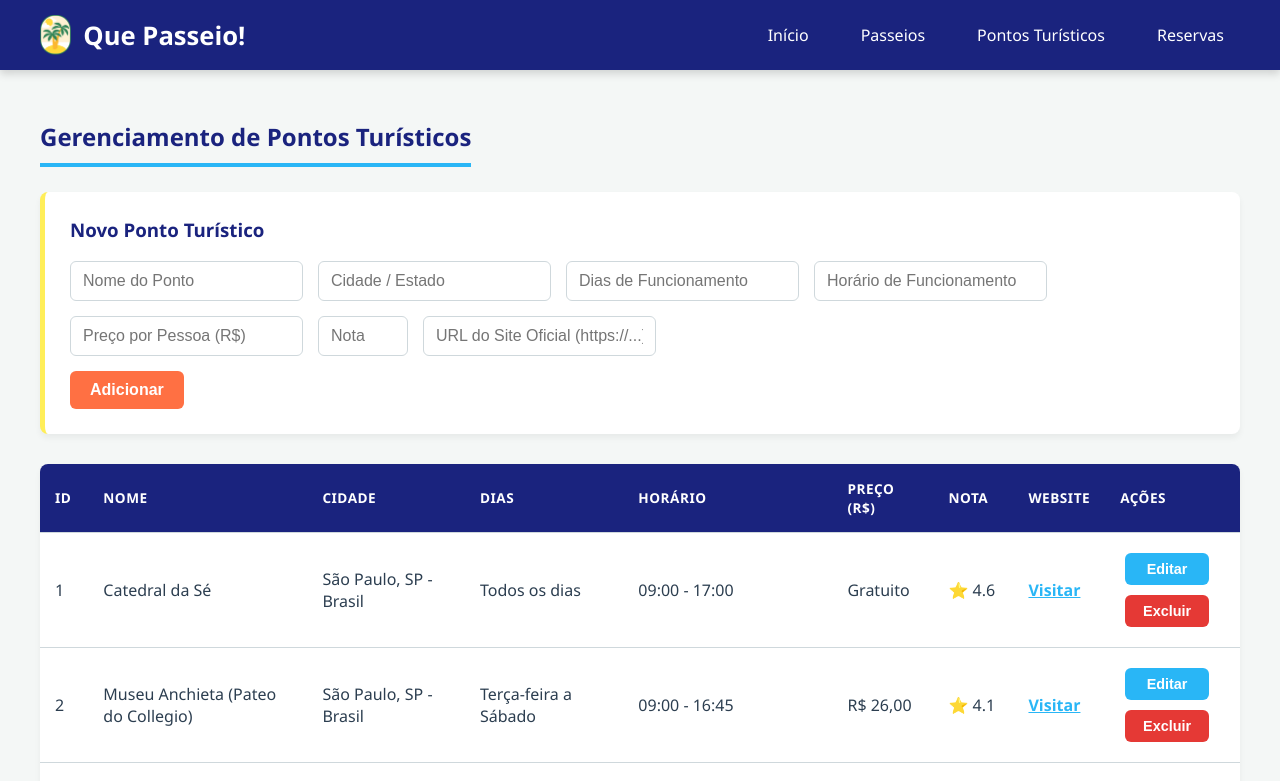
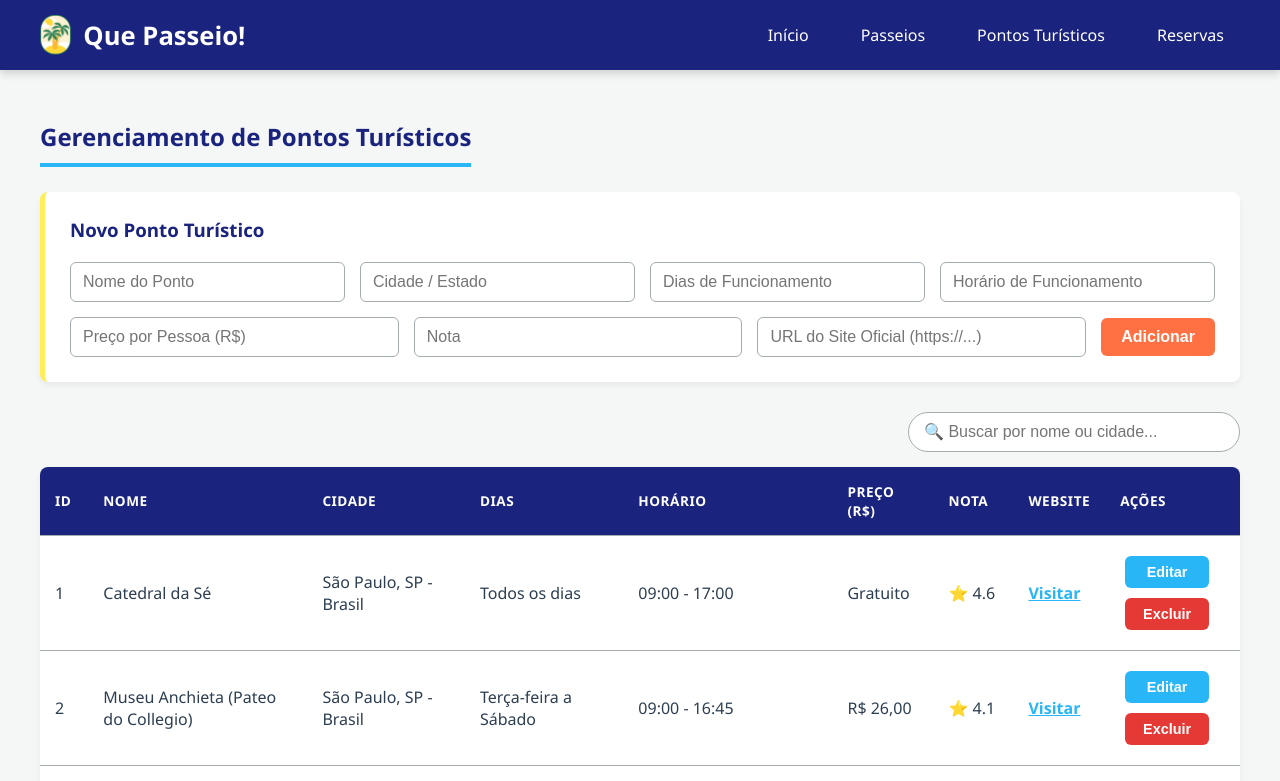
Before and after one commit to felipeteixeiradelima/spodwe2-projeto-final, a React (Create React App) app: page /pontos in a window 1280 px wide. Shown: the top 781 px of the page. Built offline with nearby package versions, Linux system fonts and the light colour scheme.

Commit message:
ADD: ordenação/filtros tabelas | CHG: NavBar movida p/ components

```diff
--- a/src/App.css
+++ b/src/App.css
@@ -8,7 +8,7 @@
   --accent-yellow: #ffee58; /* Amarelo da asa direita */
   --bg-light: #f4f7f6; /* Fundo levemente cinza/azulado */
   --text-dark: #2c3e50;
-  --border-color: #cfd8dc;
+  --border-color: #a5acaf;
 }
 
 /* Reset básico e tipografia */
@@ -112,16 +112,28 @@ h3 {
   padding: 25px;
   border-radius: 8px;
   box-shadow: 0 4px 6px rgba(0, 0, 0, 0.05);
-  border-left: 5px solid var(--accent-yellow); /* Detalhe em amarelo no canto do form */
+  border-left: 5px solid var(--accent-yellow);
+  display: flex;
+  flex-wrap: wrap;
+  gap: 15px;
+  align-items: flex-start;
+}
+
+.crud-form h3 {
+  width: 100%;
+  margin-top: 0;
+  margin-bottom: 5px;
+  color: var(--primary-blue);
 }
 
 .crud-form input {
-  margin-right: 15px;
-  margin-bottom: 15px;
+  flex: 1 1 240px;
+  margin: 0;
   padding: 10px 12px;
   border: 1px solid var(--border-color);
   border-radius: 6px;
   font-size: 1rem;
+  box-sizing: border-box;
   transition: border-color 0.3s, box-shadow 0.3s;
 }
 
@@ -129,6 +141,22 @@ h3 {
   outline: none;
   border-color: var(--accent-cyan);
   box-shadow: 0 0 0 3px rgba(41, 182, 246, 0.2);
+}
+
+.crud-form textarea {
+  width: 100%;
+  flex: 1 1 100%;
+  min-height: 80px;
+  padding: 10px 12px;
+  border-radius: 6px;
+  border: 1px solid var(--border-color);
+  box-sizing: border-box;
+  font-family: inherit;
+}
+
+.crud-form button {
+  flex: 0 1 auto;
+  align-self: center;
 }
 
 /* =========================================
@@ -163,11 +191,11 @@ button:hover {
 }
 
 .btn-editar:hover {
-  background-color: #0288D1;
+  background-color: #0288d1;
 }
 
 .btn-excluir {
-  background-color: #E53935;
+  background-color: #e53935;
   color: white;
   margin: 5px;
   padding: 8px 12px;
@@ -187,7 +215,7 @@ button:hover {
 }
 
 .btn-excluir:hover {
-  background-color: #C62828;
+  background-color: #c62828;
 }
 
 /* =========================================
@@ -296,3 +324,36 @@ button:hover {
   margin: 0;
   text-align: right;
 }
+
+/* =========================================
+   Filtros e Busca
+   ========================================= */
+.filtros-container {
+  margin-bottom: 15px;
+  display: flex;
+  justify-content: flex-end;
+}
+
+.input-busca {
+  width: 300px;
+  padding: 10px 15px;
+  border: 1px solid var(--border-color);
+  border-radius: 20px;
+  font-size: 1rem;
+  transition: box-shadow 0.3s;
+}
+
+.input-busca:focus {
+  outline: none;
+  box-shadow: 0 0 0 3px rgba(41, 182, 246, 0.2);
+  border-color: var(--accent-cyan);
+}
+
+.crud-table th {
+  user-select: none;
+  cursor: "pointer";
+}
+
+.crud-table th:hover {
+  background-color: #12195e;
+}
--- a/src/pages/Passeios.js
+++ b/src/pages/Passeios.js
@@ -13,6 +13,9 @@ function Passeios({ passeios, setPasseios }) {
   });
   const [editando, setEditando] = useState(false);
 
+  const [termoBusca, setTermoBusca] = useState("");
+  const [ordenacao, setOrdenacao] = useState({ campo: "", direcao: "asc" });
+
   const handleChange = (e) => {
     const { name, value } = e.target;
     setForm({ ...form, [name]: value });
@@ -24,7 +27,8 @@ function Passeios({ passeios, setPasseios }) {
       setPasseios(passeios.map((p) => (p.id === form.id ? form : p)));
       setEditando(false);
     } else {
-      const novoId = passeios.length > 0 ? Math.max(...passeios.map((p) => p.id)) + 1 : 1;
+      const novoId =
+        passeios.length > 0 ? Math.max(...passeios.map((p) => p.id)) + 1 : 1;
       setPasseios([...passeios, { ...form, id: novoId }]);
     }
     setForm({
@@ -47,6 +51,38 @@ function Passeios({ passeios, setPasseios }) {
     if (window.confirm("Tem certeza que deseja excluir este passeio?")) {
       setPasseios(passeios.filter((p) => p.id !== id));
     }
+  };
+
+  const handleOrdenar = (campo) => {
+    const direcao =
+      ordenacao.campo === campo && ordenacao.direcao === "asc" ? "desc" : "asc";
+    setOrdenacao({ campo, direcao });
+  };
+
+  let passeiosProcessados = passeios.filter((passeio) => {
+    return (
+      passeio.nome.toLowerCase().includes(termoBusca.toLowerCase()) ||
+      passeio.local.toLowerCase().includes(termoBusca.toLowerCase())
+    );
+  });
+
+  if (ordenacao.campo) {
+    passeiosProcessados.sort((a, b) => {
+      let valorA = a[ordenacao.campo];
+      let valorB = b[ordenacao.campo];
+
+      if (typeof valorA === "string") valorA = valorA.toLowerCase();
+      if (typeof valorB === "string") valorB = valorB.toLowerCase();
+
+      if (valorA < valorB) return ordenacao.direcao === "asc" ? -1 : 1;
+      if (valorA > valorB) return ordenacao.direcao === "asc" ? 1 : -1;
+      return 0;
+    });
+  }
+
+  const renderIconeOrdenacao = (campo) => {
+    if (ordenacao.campo !== campo) return null;
+    return ordenacao.direcao === "asc" ? " ▲" : " ▼";
   };
 
   return (
@@ -76,7 +112,6 @@ function Passeios({ passeios, setPasseios }) {
           name="preco"
           placeholder="Preço por Pessoa (R$)"
           value={form.preco}
-          min="0"
           onChange={handleChange}
           required
         />
@@ -109,7 +144,6 @@ function Passeios({ passeios, setPasseios }) {
           onChange={handleChange}
           required
         />
-        <br />
         <button type="submit">{editando ? "Atualizar" : "Adicionar"}</button>
         {editando && (
           <button
@@ -133,21 +167,43 @@ function Passeios({ passeios, setPasseios }) {
         )}
       </form>
 
+      <div className="filtros-container">
+        <input
+          type="text"
+          placeholder="🔍 Buscar por nome ou local..."
+          value={termoBusca}
+          onChange={(e) => setTermoBusca(e.target.value)}
+          className="input-busca"
+        />
+      </div>
+
       <table className="crud-table">
         <thead>
           <tr>
-            <th>ID</th>
-            <th>Nome</th>
-            <th>Local</th>
-            <th>Preço (R$)</th>
-            <th>Duração (h)</th>
+            <th onClick={() => handleOrdenar("id")}>
+              ID {renderIconeOrdenacao("id")}
+            </th>
+            <th onClick={() => handleOrdenar("nome")}>
+              Nome {renderIconeOrdenacao("nome")}
+            </th>
+            <th onClick={() => handleOrdenar("local")}>
+              Local {renderIconeOrdenacao("local")}
+            </th>
+            <th onClick={() => handleOrdenar("preco")}>
+              Preço (R$) {renderIconeOrdenacao("preco")}
+            </th>
+            <th onClick={() => handleOrdenar("duracao")}>
+              Duração (h) {renderIconeOrdenacao("duracao")}
+            </th>
             <th>Início</th>
-            <th>Nota</th>
+            <th onClick={() => handleOrdenar("nota")}>
+              Nota {renderIconeOrdenacao("nota")}
+            </th>
             <th>Ações</th>
           </tr>
         </thead>
         <tbody>
-          {passeios.map((passeio) => (
+          {passeiosProcessados.map((passeio) => (
             <tr key={passeio.id}>
               <td>{passeio.id}</td>
               <td>{passeio.nome}</td>
@@ -157,15 +213,28 @@ function Passeios({ passeios, setPasseios }) {
               <td>{passeio.horarioInicio}</td>
               <td style={{ minWidth: "50px" }}>⭐ {passeio.nota}</td>
               <td style={{ maxWidth: "110px" }}>
-                <button className="btn-editar" onClick={() => editarPasseio(passeio)}>
+                <button
+                  className="btn-editar"
+                  onClick={() => editarPasseio(passeio)}
+                >
                   Editar
                 </button>
-                <button className="btn-excluir" onClick={() => excluirPasseio(passeio.id)}>
+                <button
+                  className="btn-excluir"
+                  onClick={() => excluirPasseio(passeio.id)}
+                >
                   Excluir
                 </button>
               </td>
             </tr>
           ))}
+          {passeiosProcessados.length === 0 && (
+            <tr>
+              <td colSpan="8" style={{ textAlign: "center" }}>
+                Nenhum passeio encontrado.
+              </td>
+            </tr>
+          )}
         </tbody>
       </table>
     </div>
--- a/src/pages/PontosTuristicos.js
+++ b/src/pages/PontosTuristicos.js
@@ -13,6 +13,9 @@ function PontosTuristicos({ pontos, setPontos }) {
   });
   const [editando, setEditando] = useState(false);
 
+  const [termoBusca, setTermoBusca] = useState("");
+  const [ordenacao, setOrdenacao] = useState({ campo: "", direcao: "asc" });
+
   const handleChange = (e) => {
     const { name, value } = e.target;
     setForm({ ...form, [name]: value });
@@ -24,7 +27,8 @@ function PontosTuristicos({ pontos, setPontos }) {
       setPontos(pontos.map((p) => (p.id === form.id ? form : p)));
       setEditando(false);
     } else {
-      const novoId = pontos.length > 0 ? Math.max(...pontos.map((p) => p.id)) + 1 : 1;
+      const novoId =
+        pontos.length > 0 ? Math.max(...pontos.map((p) => p.id)) + 1 : 1;
       setPontos([...pontos, { ...form, id: novoId }]);
     }
     setForm({
@@ -45,9 +49,43 @@ function PontosTuristicos({ pontos, setPontos }) {
   };
 
   const excluirPonto = (id) => {
-    if (window.confirm("Tem certeza que deseja excluir este ponto turístico?")) {
+    if (
+      window.confirm("Tem certeza que deseja excluir este ponto turístico?")
+    ) {
       setPontos(pontos.filter((p) => p.id !== id));
     }
+  };
+
+  const handleOrdenar = (campo) => {
+    const direcao =
+      ordenacao.campo === campo && ordenacao.direcao === "asc" ? "desc" : "asc";
+    setOrdenacao({ campo, direcao });
+  };
+
+  let pontosProcessados = pontos.filter((ponto) => {
+    return (
+      ponto.nome.toLowerCase().includes(termoBusca.toLowerCase()) ||
+      ponto.cidade.toLowerCase().includes(termoBusca.toLowerCase())
+    );
+  });
+
+  if (ordenacao.campo) {
+    pontosProcessados.sort((a, b) => {
+      let valorA = a[ordenacao.campo];
+      let valorB = b[ordenacao.campo];
+
+      if (typeof valorA === "string") valorA = valorA.toLowerCase();
+      if (typeof valorB === "string") valorB = valorB.toLowerCase();
+
+      if (valorA < valorB) return ordenacao.direcao === "asc" ? -1 : 1;
+      if (valorA > valorB) return ordenacao.direcao === "asc" ? 1 : -1;
+      return 0;
+    });
+  }
+
+  const renderIconeOrdenacao = (campo) => {
+    if (ordenacao.campo !== campo) return null;
+    return ordenacao.direcao === "asc" ? " ▲" : " ▼";
   };
 
   return (
@@ -114,7 +152,6 @@ function PontosTuristicos({ pontos, setPontos }) {
           value={form.site}
           onChange={handleChange}
         />
-        <br />
         <button type="submit">{editando ? "Atualizar" : "Adicionar"}</button>
         {editando && (
           <button
@@ -139,29 +176,59 @@ function PontosTuristicos({ pontos, setPontos }) {
         )}
       </form>
 
+      <div className="filtros-container">
+        <input
+          type="text"
+          placeholder="🔍 Buscar por nome ou cidade..."
+          value={termoBusca}
+          onChange={(e) => setTermoBusca(e.target.value)}
+          className="input-busca"
+        />
+      </div>
+
       <table className="crud-table">
         <thead>
           <tr>
-            <th>ID</th>
-            <th>Nome</th>
-            <th>Cidade</th>
-            <th>Dias</th>
-            <th>Horário</th>
-            <th>Preço (R$)</th>
-            <th>Nota</th>
-            <th>Website</th>
+            <th onClick={() => handleOrdenar("id")}>
+              ID {renderIconeOrdenacao("id")}
+            </th>
+            <th onClick={() => handleOrdenar("nome")}>
+              Nome {renderIconeOrdenacao("nome")}
+            </th>
+            <th onClick={() => handleOrdenar("cidade")}>
+              Cidade {renderIconeOrdenacao("cidade")}
+            </th>
+            <th onClick={() => handleOrdenar("diasFuncionamento")}>
+              Dias {renderIconeOrdenacao("diasFuncionamento")}
+            </th>
+            <th onClick={() => handleOrdenar("horarioDeFuncionamento")}>
+              Horário {renderIconeOrdenacao("horarioDeFuncionamento")}
+            </th>
+            <th onClick={() => handleOrdenar("preco")}>
+              Preço (R$) {renderIconeOrdenacao("preco")}
+            </th>
+            <th onClick={() => handleOrdenar("nota")}>
+              Nota {renderIconeOrdenacao("nota")}
+            </th>
+            <th onClick={() => handleOrdenar("site")}>
+              Website {renderIconeOrdenacao("site")}
+            </th>
             <th>Ações</th>
           </tr>
         </thead>
         <tbody>
-          {pontos.map((ponto) => (
+          {pontosProcessados.map((ponto) => (
             <tr key={ponto.id}>
               <td>{ponto.id}</td>
               <td>{ponto.nome}</td>
               <td>{ponto.cidade}</td>
               <td>{ponto.diasFuncionamento}</td>
               <td>{ponto.horarioDeFuncionamento}</td>
-              <td>{ponto.preco === 0 || ponto.preco === "0" ? "Gratuito" : ponto.preco}</td>
+              <td>
+                {ponto.preco === 0 || ponto.preco === "0"
+                  ? "Gratuito"
+                  : ponto.preco}
+              </td>
               <td style={{ minWidth: "50px" }}>⭐ {ponto.nota}</td>
               <td>
                 {ponto.site ? (
@@ -178,15 +245,28 @@ function PontosTuristicos({ pontos, setPontos }) {
                 )}
               </td>
               <td style={{ maxWidth: "125px" }}>
-                <button className="btn-editar" onClick={() => editarPonto(ponto)}>
+                <button
+                  className="btn-editar"
+                  onClick={() => editarPonto(ponto)}
+                >
                   Editar
                 </button>
-                <button className="btn-excluir" onClick={() => excluirPonto(ponto.id)}>
+                <button
+                  className="btn-excluir"
+                  onClick={() => excluirPonto(ponto.id)}
+                >
                   Excluir
                 </button>
               </td>
             </tr>
           ))}
+          {pontosProcessados.length === 0 && (
+            <tr>
+              <td colSpan="9" style={{ textAlign: "center" }}>
+                Nenhum ponto encontrado.
+              </td>
+            </tr>
+          )}
         </tbody>
       </table>
     </div>
--- a/src/pages/Reservas.js
+++ b/src/pages/Reservas.js
@@ -11,6 +11,9 @@ function Reservas({ reservas, setReservas }) {
   });
   const [editando, setEditando] = useState(false);
 
+  const [termoBusca, setTermoBusca] = useState("");
+  const [ordenacao, setOrdenacao] = useState({ campo: "", direcao: "asc" });
+
   const handleChange = (e) => {
     const { name, value } = e.target;
     setForm({ ...form, [name]: value });
@@ -22,7 +25,8 @@ function Reservas({ reservas, setReservas }) {
       setReservas(reservas.map((r) => (r.id === form.id ? form : r)));
       setEditando(false);
     } else {
-      const novoId = reservas.length > 0 ? Math.max(...reservas.map((r) => r.id)) + 1 : 1;
+      const novoId =
+        reservas.length > 0 ? Math.max(...reservas.map((r) => r.id)) + 1 : 1;
       setReservas([...reservas, { ...form, id: novoId }]);
     }
     setForm({
@@ -46,6 +50,38 @@ function Reservas({ reservas, setReservas }) {
     }
   };
 
+  const handleOrdenar = (campo) => {
+    const direcao =
+      ordenacao.campo === campo && ordenacao.direcao === "asc" ? "desc" : "asc";
+    setOrdenacao({ campo, direcao });
+  };
+
+  let reservasProcessadas = reservas.filter((reserva) => {
+    return (
+      reserva.nomeCliente.toLowerCase().includes(termoBusca.toLowerCase()) ||
+      reserva.emailCliente.toLowerCase().includes(termoBusca.toLowerCase())
+    );
+  });
+
+  if (ordenacao.campo) {
+    reservasProcessadas.sort((a, b) => {
+      let valorA = a[ordenacao.campo];
+      let valorB = b[ordenacao.campo];
+
+      if (typeof valorA === "string") valorA = valorA.toLowerCase();
+      if (typeof valorB === "string") valorB = valorB.toLowerCase();
+
+      if (valorA < valorB) return ordenacao.direcao === "asc" ? -1 : 1;
+      if (valorA > valorB) return ordenacao.direcao === "asc" ? 1 : -1;
+      return 0;
+    });
+  }
+
+  const renderIconeOrdenacao = (campo) => {
+    if (ordenacao.campo !== campo) return null;
+    return ordenacao.direcao === "asc" ? " ▲" : " ▼";
+  };
+
   return (
     <div>
       <h2>Gerenciamento de Reservas</h2>
@@ -57,14 +93,6 @@ function Reservas({ reservas, setReservas }) {
           name="nomeCliente"
           placeholder="Nome do Cliente"
           value={form.nomeCliente}
-          onChange={handleChange}
-          required
-        />
-        <input
-          type="emailCliente"
-          name="emailCliente"
-          placeholder="E-mail do Cliente"
-          value={form.emailCliente}
           onChange={handleChange}
           required
         />
@@ -84,7 +112,21 @@ function Reservas({ reservas, setReservas }) {
           onChange={handleChange}
           required
         />
-        <input type="date" name="data" value={form.data} onChange={handleChange} required />
+        <input
+          type="date"
+          name="data"
+          value={form.data}
+          onChange={handleChange}
+          required
+        />
+        <input
+          type="emailCliente"
+          name="emailCliente"
+          placeholder="E-mail do Cliente"
+          value={form.emailCliente}
+          onChange={handleChange}
+          required
+        />
         <button type="submit">{editando ? "Atualizar" : "Adicionar"}</button>
         {editando && (
           <button
@@ -107,20 +149,42 @@ function Reservas({ reservas, setReservas }) {
         )}
       </form>
 
+      <div className="filtros-container">
+        <input
+          type="text"
+          placeholder="🔍 Buscar por nome ou email..."
+          value={termoBusca}
+          onChange={(e) => setTermoBusca(e.target.value)}
+          className="input-busca"
+        />
+      </div>
+
       <table className="crud-table">
         <thead className="thead-reservas">
           <tr>
-            <th>ID</th>
-            <th>Cliente</th>
-            <th>E-mail</th>
-            <th>Telefone Cliente</th>
-            <th>ID Passeio</th>
-            <th>Data</th>
+            <th onClick={() => handleOrdenar("id")}>
+              ID {renderIconeOrdenacao("id")}
+            </th>
+            <th onClick={() => handleOrdenar("nomeCliente")}>
+              Cliente {renderIconeOrdenacao("nomeCliente")}
+            </th>
+            <th onClick={() => handleOrdenar("emailCliente")}>
+              E-mail {renderIconeOrdenacao("emailCliente")}
+            </th>
+            <th onClick={() => handleOrdenar("telefoneCliente")}>
+              Telefone Cliente {renderIconeOrdenacao("telefoneCliente")}
+            </th>
+            <th onClick={() => handleOrdenar("passeioId")}>
+              ID Passeio {renderIconeOrdenacao("passeioId")}
+            </th>
+            <th onClick={() => handleOrdenar("data")}>
+              Data {renderIconeOrdenacao("data")}
+            </th>
             <th>Ações</th>
           </tr>
         </thead>
         <tbody>
-          {reservas.map((reserva) => (
+          {reservasProcessadas.map((reserva) => (
             <tr key={reserva.id}>
               <td>{reserva.id}</td>
               <td>{reserva.nomeCliente}</td>
@@ -129,15 +193,28 @@ function Reservas({ reservas, setReservas }) {
               <td>{reserva.passeioId}</td>
               <td>{reserva.data}</td>
               <td style={{ maxWidth: "100px" }}>
-                <button className="btn-editar" onClick={() => editarReserva(reserva)}>
+                <button
+                  className="btn-editar"
+                  onClick={() => editarReserva(reserva)}
+                >
                   Editar
                 </button>
-                <button className="btn-excluir" onClick={() => excluirReserva(reserva.id)}>
+                <button
+                  className="btn-excluir"
+                  onClick={() => excluirReserva(reserva.id)}
+                >
                   Excluir
                 </button>
               </td>
             </tr>
           ))}
+          {reservasProcessadas.length === 0 && (
+            <tr>
+              <td colSpan="7" style={{ textAlign: "center" }}>
+                Nenhuma reserva encontrada.
+              </td>
+            </tr>
+          )}
         </tbody>
       </table>
     </div>
```
Also changed, not shown: src/App.js (+25 -8 lines), src/components/Navbar.js (renamed from src/Navbar.js).
